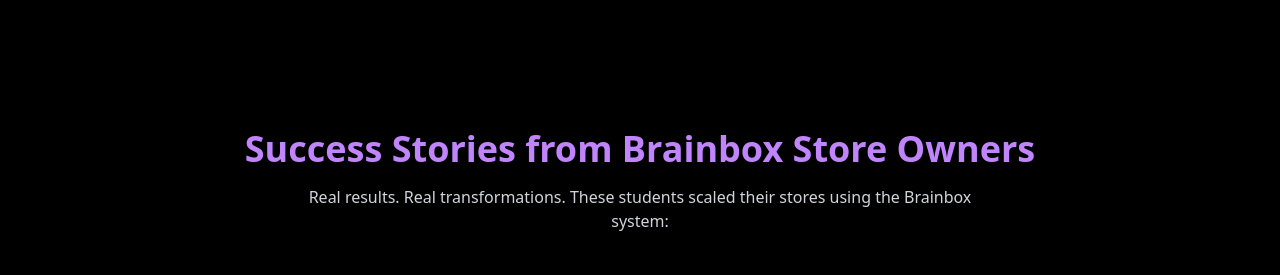
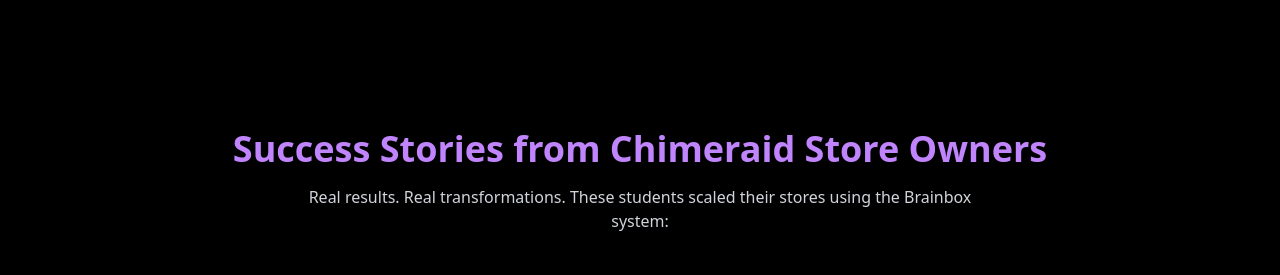
Before and after one commit to joshyleo/joshyleo-website-main-main1, a plain HTML site: page index.html in a window 1280 px wide. Shown: the part 2020-2295 px from the top of the page. Drawn offline with nearby package versions, Linux system fonts and the light colour scheme.

Commit message:
Update index.html

```diff
--- a/index.html
+++ b/index.html
@@ -233,7 +233,7 @@
     <!-- Updated: Success Stories Gallery Section with dark theme -->
 <section id="success-stories" class="py-20 bg-black overflow-hidden">
   <div class="container mx-auto px-6">
-    <h2 class="text-4xl font-bold text-center mb-4 text-purple-400">Success Stories from Brainbox Store Owners</h2>
+    <h2 class="text-4xl font-bold text-center mb-4 text-purple-400">Success Stories from Chimeraid Store Owners</h2>
     <p class="text-gray-300 text-center max-w-2xl mx-auto mb-12">
       Real results. Real transformations. These students scaled their stores using the Brainbox system:
     </p>
```
